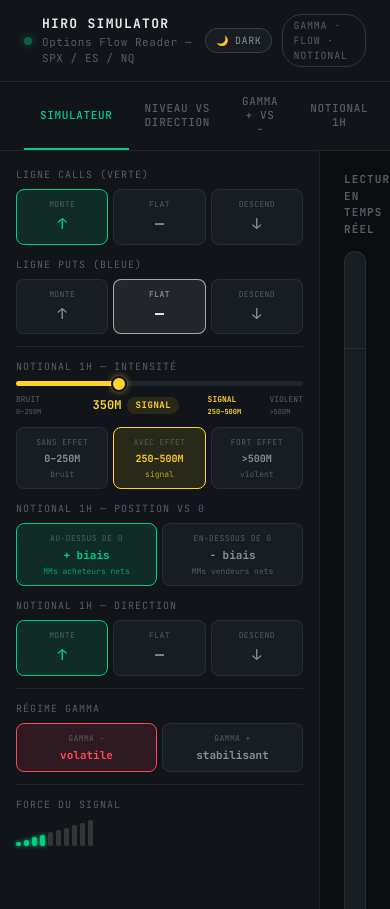
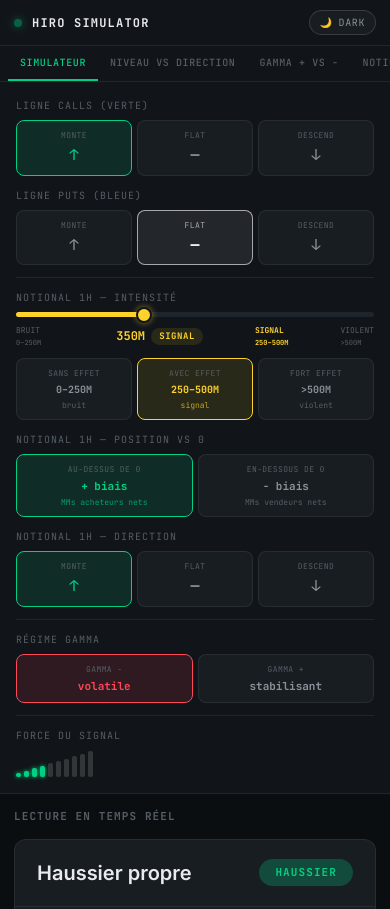
Before and after one commit to kichouzoheir-collab/hiro-simulator, a plain HTML site: page index.html in a window 390 px wide. Shown: the top 909 px of the page. Drawn offline with Linux system fonts and the light colour scheme.

Commit message:
Update index.html

```diff
--- a/index.html
+++ b/index.html
@@ -61,6 +61,47 @@ body{background:var(--bg);color:var(--text);font-family:var(--sans);min-height:1
 .main{display:grid;grid-template-columns:320px 1fr;min-height:calc(100vh - 90px)}
 .sidebar{border-right:1px solid var(--border);padding:16px;background:var(--bg2);display:flex;flex-direction:column;gap:12px;overflow-y:auto}
 .content{padding:20px 24px;overflow-y:auto}
+
+/* ── RESPONSIVE MOBILE ───────────────────────────── */
+@media(max-width:700px){
+  /* header compact */
+  .header{padding:10px 14px;flex-wrap:wrap;gap:8px}
+  .logo-sub{display:none}
+  .header-tag{display:none}
+  .logo-text{font-size:12px}
+
+  /* tabs scrollable */
+  .tabs{padding:0 8px;overflow-x:auto;-webkit-overflow-scrolling:touch;scrollbar-width:none}
+  .tabs::-webkit-scrollbar{display:none}
+  .tab{padding:10px 12px;font-size:10px;white-space:nowrap;flex-shrink:0}
+
+  /* layout: stack sidebar above content */
+  .main{grid-template-columns:1fr;min-height:unset}
+  .sidebar{border-right:none;border-bottom:1px solid var(--border);overflow-y:visible;max-height:none}
+  .content{padding:14px 14px}
+
+  /* controls: bigger touch targets */
+  .ctrl-btn{padding:10px 4px}
+  .ctrl-btn-val{font-size:18px}
+  .ctrl-btn-label{font-size:9px}
+
+  /* result panel */
+  .result-header{padding:14px 14px;flex-wrap:wrap;gap:8px}
+  .result-title{font-size:16px}
+  .result-body{padding:12px 14px;gap:10px}
+  .result-text{font-size:12px}
+
+  /* charts: stack vertically */
+  .charts-section{grid-template-columns:1fr}
+
+  /* summary bar */
+  .result-summary{flex-direction:column;align-items:flex-start;gap:10px;padding:14px}
+  .summary-action{font-size:14px}
+
+  /* slider ticks: hide middle ones on very small screens */
+  .slider-row{flex-wrap:wrap}
+  .slider-val{min-width:40px;font-size:11px}
+}
 
 /* CTRL BUTTONS */
 .ctrl-group{display:flex;flex-direction:column;gap:5px}
```
